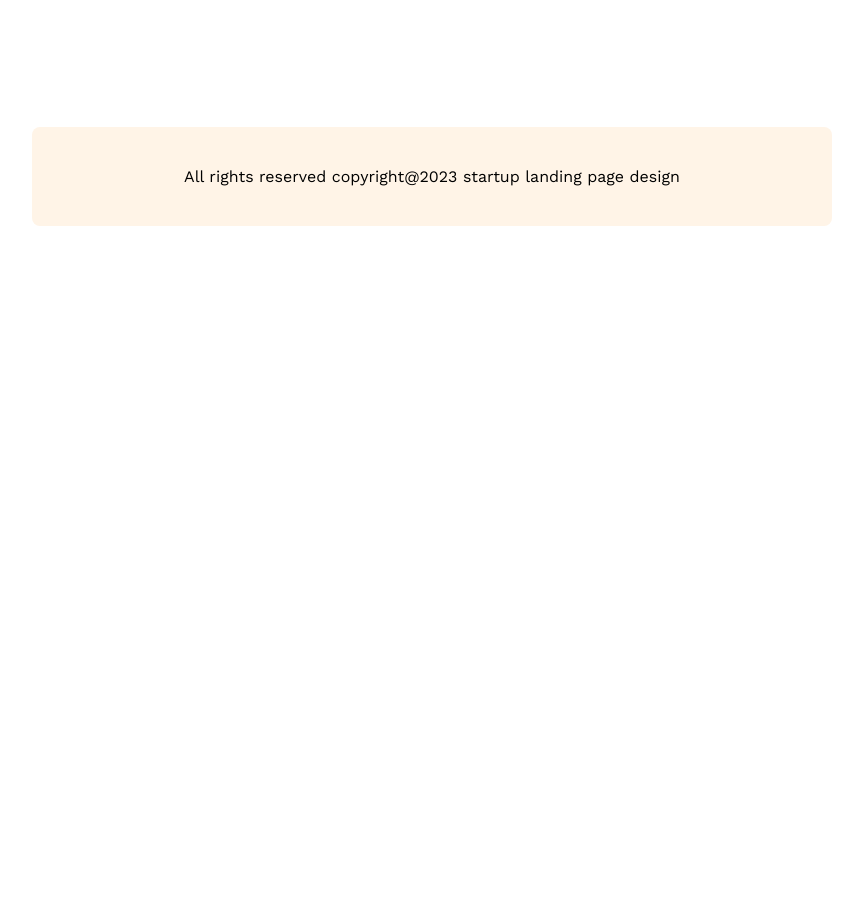
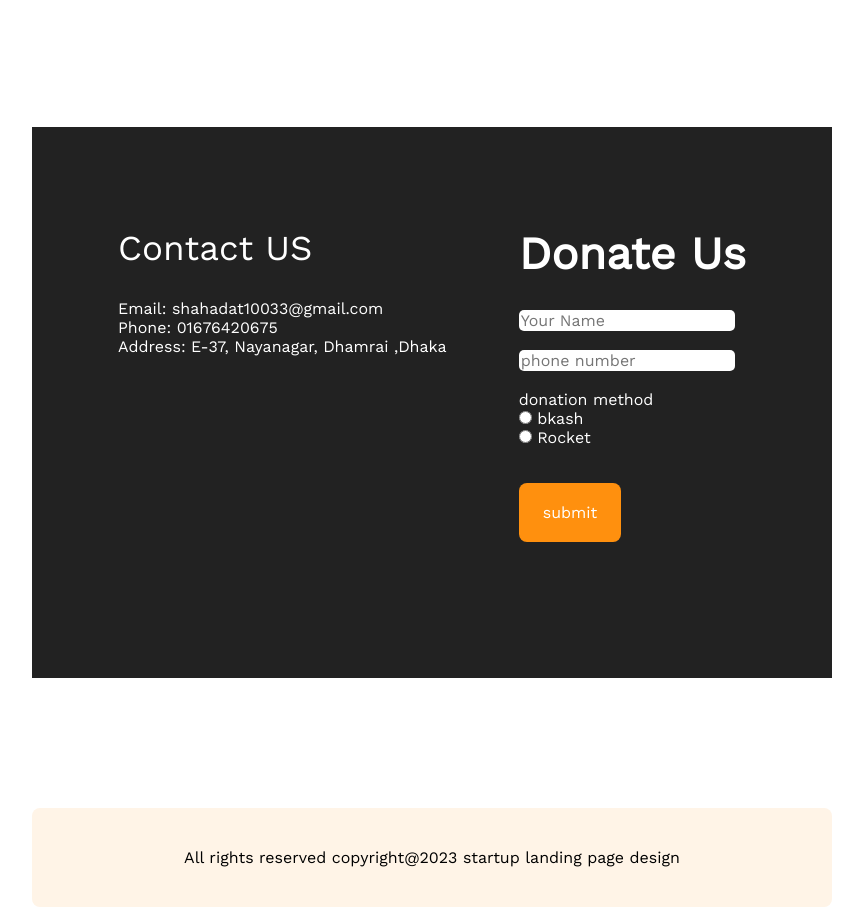
Before and after one commit to shahadat10033/2nd-assignment, a plain HTML site: page index.html in a window 1280 px wide. Shown: the part 5142-6066 px from the top of the page, without its empty margins (208-1071 px from the left). Before the commit the page ends 5498 px from the top, so only its background shows below. Drawn offline with nearby package versions, Linux system fonts and the light colour scheme.

Commit message:
bonus section done

```diff
--- a/index.html
+++ b/index.html
@@ -164,6 +164,33 @@
           </div>
         </div>
       </div>
+      <div class="bonus-marks-section">
+        <div class="contact-info">
+          <h2>Contact US</h2>
+          <p>Email: shahadat10033@gmail.com</p>
+          <p>Phone: 01676420675</p>
+          <p>Address: E-37, Nayanagar, Dhamrai ,Dhaka</p>
+        </div>
+        <div class="donate-info">
+          <h2>Donate Us</h2>
+          <form action="">
+            <input type="text" name="" id="" placeholder="Your Name" />
+            <br />
+            <br />
+            <input type="number" name="" id="" placeholder="phone number" />
+            <br /><br />
+            <p>donation method</p>
+            <input type="radio" name="radio" id="radio-1" />
+            <label for="radio">bkash</label>
+            <br />
+            <input type="radio" name="radio" id="radio-2" />
+            <label for="radio-2">Rocket</label>
+
+            <br />
+            <button type="submit" class="btn-primary">submit</button>
+          </form>
+        </div>
+      </div>
     </main>
     <footer>
       <p>All rights reserved copyright@2023 startup landing page design</p>
--- a/style.css
+++ b/style.css
@@ -206,6 +206,31 @@ span {
   filter: grayscale(100%);
 }
 /*sponsor-section end*/
+/*bonus-smarks-ection start*/
+.bonus-marks-section {
+  background-color: #222222;
+  color: #ffffff;
+  display: flex;
+  justify-content: space-around;
+  margin: 130px 240px;
+  padding: 100px 50px;
+}
+.contact-info h2 {
+  font-weight: 500;
+  font-size: 35px;
+  margin-bottom: 30px;
+}
+.donate-info h2 {
+  font-weight: 700;
+  font-size: 45px;
+  margin-bottom: 30px;
+}
+input[type="text"],
+input[type="number"] {
+  border: none;
+  border-radius: 5px;
+}
+/*bonus-marks-section-end*/
 /*footer section start*/
 footer p {
   margin: 130px 240px;
```
